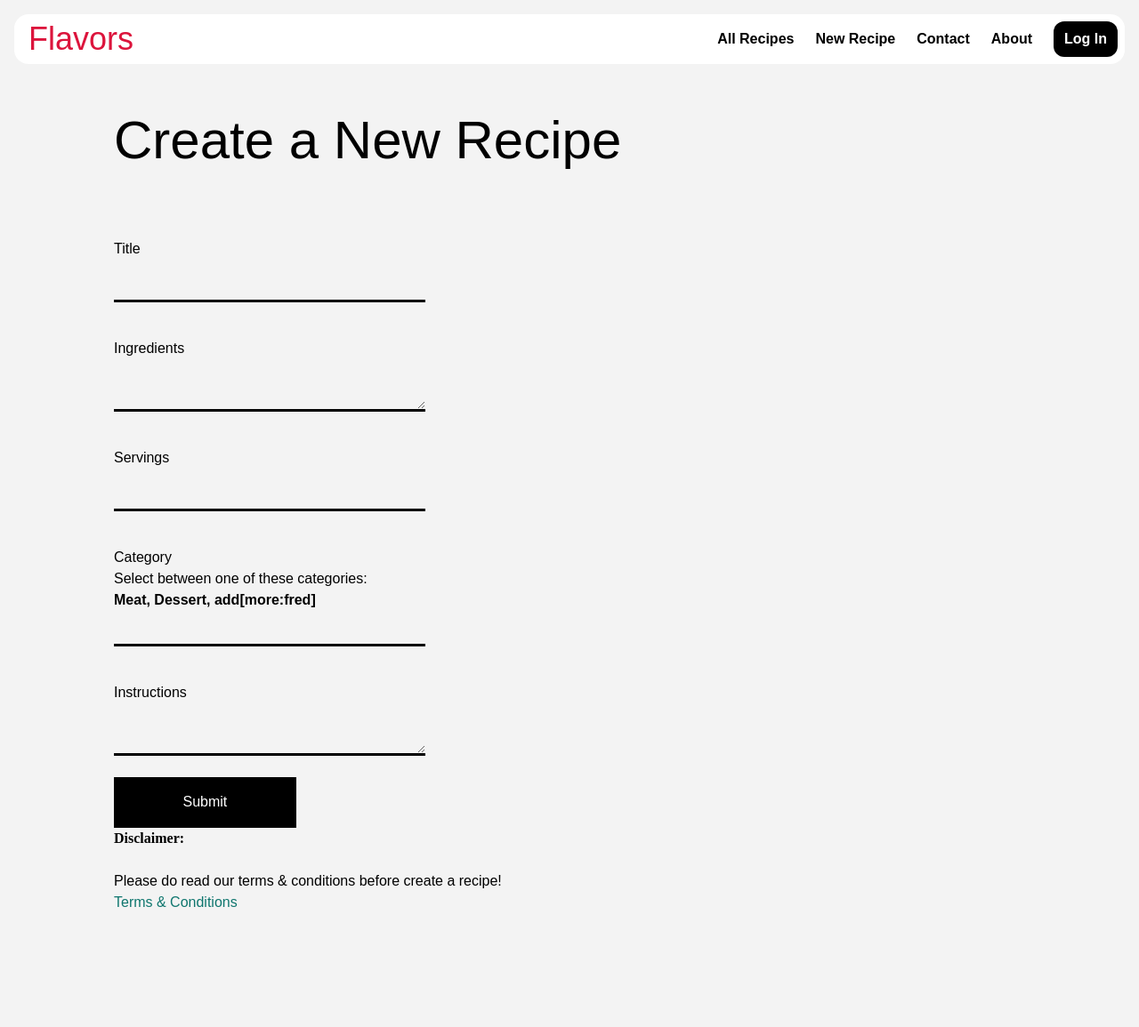
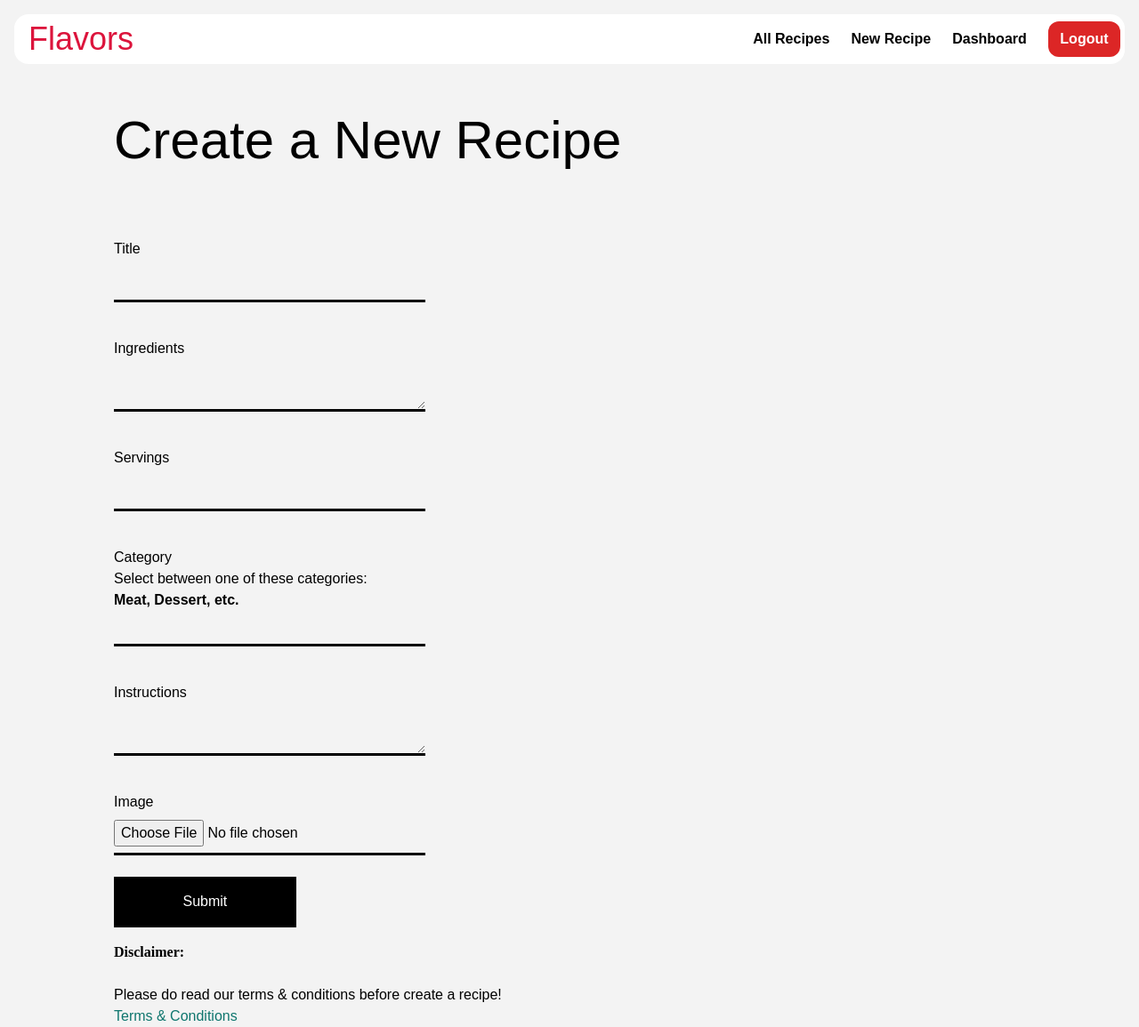
Before and after one commit to FrederickBizzardo/Flavors-API, a Flask app: page /create in a window 1280 px wide. Shown: the whole page at 89% size. Before the commit the page ends 1020 px from the top, so only its background shows below. Run offline with Flask 3, Linux system fonts and the light colour scheme; the visitor is signed in with stand-in values (Sample User, id 1); style sheets or scripts are compiled from the project's sources; some libraries are stand-ins or nearby versions; some web fonts are replaced.

Commit message:
major updates and intergrations:

```diff
--- a/flavorsapi.py
+++ b/flavorsapi.py
@@ -695,6 +695,7 @@ def recipe_image(id):
 
 from flask import Flask, request, jsonify, render_template, flash, redirect, url_for, abort, session
 from bs4 import BeautifulSoup
+from functools import wraps
 import psycopg2
 import psycopg2.extras
 import requests
@@ -878,6 +879,16 @@ def contact():
     return render_template('contact.html')
 
 
+def login_required(f):
+    @wraps(f)
+    def decorated_function(*args, **kwargs):
+        if 'user_id' not in session:
+            flash('You need to be logged in to access this page.')
+            return redirect(url_for('login'))
+        return f(*args, **kwargs)
+    return decorated_function
+
+
 @app.route('/login', methods=['GET', 'POST'])
 def login():
     if request.method == 'POST':
@@ -914,6 +925,7 @@ def login():
     return render_template('login.html')
 
 @app.route('/dashboard')
+@login_required
 def dashboard():
     if 'user_id' not in session:
         return redirect(url_for('login'))
@@ -958,6 +970,17 @@ def signup():
             return redirect(url_for('home'))
 
     return render_template('register.html')
+
+
+@app.route('/logout')
+def logout():
+    session.pop('user_id', None)
+    session.pop('username', None)
+    session.pop('email', None)
+    flash('You have been logged out.')
+    return redirect(url_for('login'))
+
+
 
 # Home screen
 @app.route('/recipes/category', methods=['GET'])
@@ -1050,6 +1073,7 @@ def recipe_id(rep_id):
 
 
 @app.route('/create', methods=('GET', 'POST'))
+@login_required
 def create():
     if request.method == 'POST':
         title = request.form['title']
@@ -1058,12 +1082,19 @@ def create():
         category = request.form['recipe_category']
         instructions = request.form['instructions']
 
+        image = request.files['image']
+        image_data = image.read() if image else None
+
         if not title:
             flash('Title is required!')
         if not ingredients:
             flash('Ingredients is required!')
         if not servings:
             flash('Servings is required!')
+        if not category:
+            flash('Category is required!')
+        if not image:
+            flash('Image is required!')
         if not instructions:
             flash('Instructions is required!')
 
@@ -1078,8 +1109,8 @@ def create():
                     user=os.environ['DB_USERNAME'],
                     password=os.environ['DB_PASSWORD'])
             cur = conn.cursor(cursor_factory=psycopg2.extras.RealDictCursor)
-            cur.execute('INSERT INTO recipes (title, ingredients, servings, instructions) VALUES (%s, %s, %s, %s)',
-                        (title, ingredients, servings, instructions))
+            cur.execute('INSERT INTO recipes (title, ingredients, servings, instructions, image, recipe_category) VALUES (%s, %s, %s, %s, %s, %s)',
+                        (title, ingredients, servings, instructions, psycopg2.Binary(image_data), category))
             conn.commit()
             conn.close()
             return redirect(url_for('home'))
@@ -1094,6 +1125,11 @@ def create():
     # instructions = instructions.append(instructions)
     # instructions = request.form.get('instructions')
     return render_template('create.html', ingredients=ingredients)
+
+
+def allowed_file(filename):
+    ALLOWED_EXTENSIONS = {'png', 'jpg', 'jpeg', 'gif'}
+    return '.' in filename and filename.rsplit('.', 1)[1].lower() in ALLOWED_EXTENSIONS
 
 
 @app.route('/flavors/api/recipes', methods=['GET'])
--- a/templates/base.html
+++ b/templates/base.html
@@ -27,24 +27,33 @@
                 <li class="text-black pt-2">
                     <a class="" href="{{url_for('all_recipe')}}">All Recipes</a>
                 </li>
+                {% if 'user_id' in session %}
               <li class="pt-2">
                 <a class="" href="{{url_for('create')}}">New Recipe</a>
               </li>
+              <li class="pt-2">
+                <a class="" href="{{url_for('dashboard')}}">Dashboard</a>
+              </li>
+              <li class=" pr-4">
+                  <a class="" href="{{url_for('logout')}}"><button class="w-[150%] h-[100%] bg-red-600 rounded-xl text-white">Logout</button></a>
+              </li>
+            {% else %}
               <li class="text-black pt-2">
-                    <a class=" text-black" href="{{url_for('contact')}}">Contact</a>
+                <a class="text-black" href="{{url_for('contact')}}">Contact</a>
               </li>
               <li class="text-black pt-2">
-                    <a class=" text-black" href="{{url_for('about')}}">About</a>
+                <a class="text-black" href="{{url_for('about')}}">About</a>
               </li>
               <li class="text-white pr-4">
-                    <a href="{{url_for('login')}}"><button class=" w-[150%] h-[100%] bg-black rounded-xl text-white">Log In</button></a>
+                <a href="{{url_for('login')}}"><button class="w-[150%] h-[100%] bg-black rounded-xl text-white">Log In</button></a>
               </li>
+            {% endif %}
             </ul>
         </div>
             </div>
     </nav>
     <!--<div class="container">-->
-    <div class="">
+    <div class="relative top-32 text-center">
       {% for message in get_flashed_messages() %}
         <div class="alert alert-danger">{{ message }}</div>
       {% endfor %}
--- a/templates/create.html
+++ b/templates/create.html
@@ -11,66 +11,37 @@
     <h1 class="text-6xl pb-20">Create a New Recipe</h1>
 
 
+        <form method="POST" enctype="multipart/form-data">
             <div class="">
                 <h1 class="pb-2">Title</h1>
-            <input type="text" name="title"
-               placeholder="" class="bg-[#f3f3f3] create h-[40px]"
-               value="{{ request.form['title'] }}"></input>
+                <input type="text" name="title" placeholder="" class="bg-[#f3f3f3] create h-[40px]" value="{{ request.form.get('title', '') }}">
             </div>
-
-
-
-
-
             <div class="form-group pt-10">
-
                 <h1 class="pb-2">Ingredients</h1>
-        <textarea name="ingredients" placeholder=""
-                  class="form-control create h-auto bg-[#f3f3f3]">{{ request.form['ingredients'] }}</textarea>
+                <textarea name="ingredients" placeholder="" class="form-control create h-auto bg-[#f3f3f3]">{{ request.form.get('ingredients', '') }}</textarea>
             </div>
-        <!--<div class="add">
-            <button class="second_btn" name='ingredients'>Add</button>
-        </div>
-
-    </div>
-    <div class="delete">
-        <button class="second_btn"><a> {{ ingredients }}</a><i class="fa fa-close"></i> </button>
-    </div>-->
-
             <div class="form-group pt-10">
                 <h1 class="pb-2">Servings</h1>
-        <input type="text" name="servings"
-               placeholder="" class="form-control create h-[40px] bg-[#f3f3f3]"
-               value="{{ request.form['servings'] }}"></input>
+                <input type="text" name="servings" placeholder="" class="form-control create h-[40px] bg-[#f3f3f3]" value="{{ request.form.get('servings', '') }}">
             </div>
-
             <div class="form-group pt-10">
                 <h1>Category</h1>
                 <p>Select between one of these categories:<br/>
-            <span class="pb-2 font-bold">Meat, Dessert, add[more:fred]</span></p>
-            <input type="text" name="category"
-               placeholder="" class="form-control create h-[40px] bg-[#f3f3f3]"
-               value="{{ request.form['recipe_category'] }}">
+                <span class="pb-2 font-bold">Meat, Dessert, etc.</span></p>
+                <input type="text" name="recipe_category" placeholder="" class="form-control create h-[40px] bg-[#f3f3f3]" value="{{ request.form.get('recipe_category', '') }}">
             </div>
-
             <div class="form-group pt-10">
                 <h1 class="pb-2">Instructions</h1>
-        <textarea name="instructions" placeholder=""
-                  class="form-control create bg-[#f3f3f3] h-auto">{{ request.form['instructions'] }}</textarea>
-        <!--<div class="add_instruct">
-            <button class="second_btn" name='instructions'>Add</button>
+                <textarea name="instructions" placeholder="" class="form-control create bg-[#f3f3f3] h-auto">{{ request.form.get('instructions', '') }}</textarea>
             </div>
+            <div class="form-group pt-10">
+                <h1 class="pb-2">Image</h1>
+                <input type="file" name="image" class="form-control create bg-[#f3f3f3] h-[40px]">
             </div>
-    <div class="instruct_delete">
-        <button class="third_btn"><a> {{ instructions }}</a><i class="fa fa-close"></i> </button>
-    </div>-->
-
-    <div class="pt-6  text-white">
+            <div class="pt-6 text-white">
                 <button type="submit" class="submit w-[20%] h-[5%] bg-black text-white">Submit</button>
             </div>
-    </div>
         </form>
-
         <div class="box">
             <span class='discl'>Disclaimer:</span><br><br>
             <p>
```
Also changed, not shown: vercel.json. Lines whose indentation alone changed are shown as unchanged.
